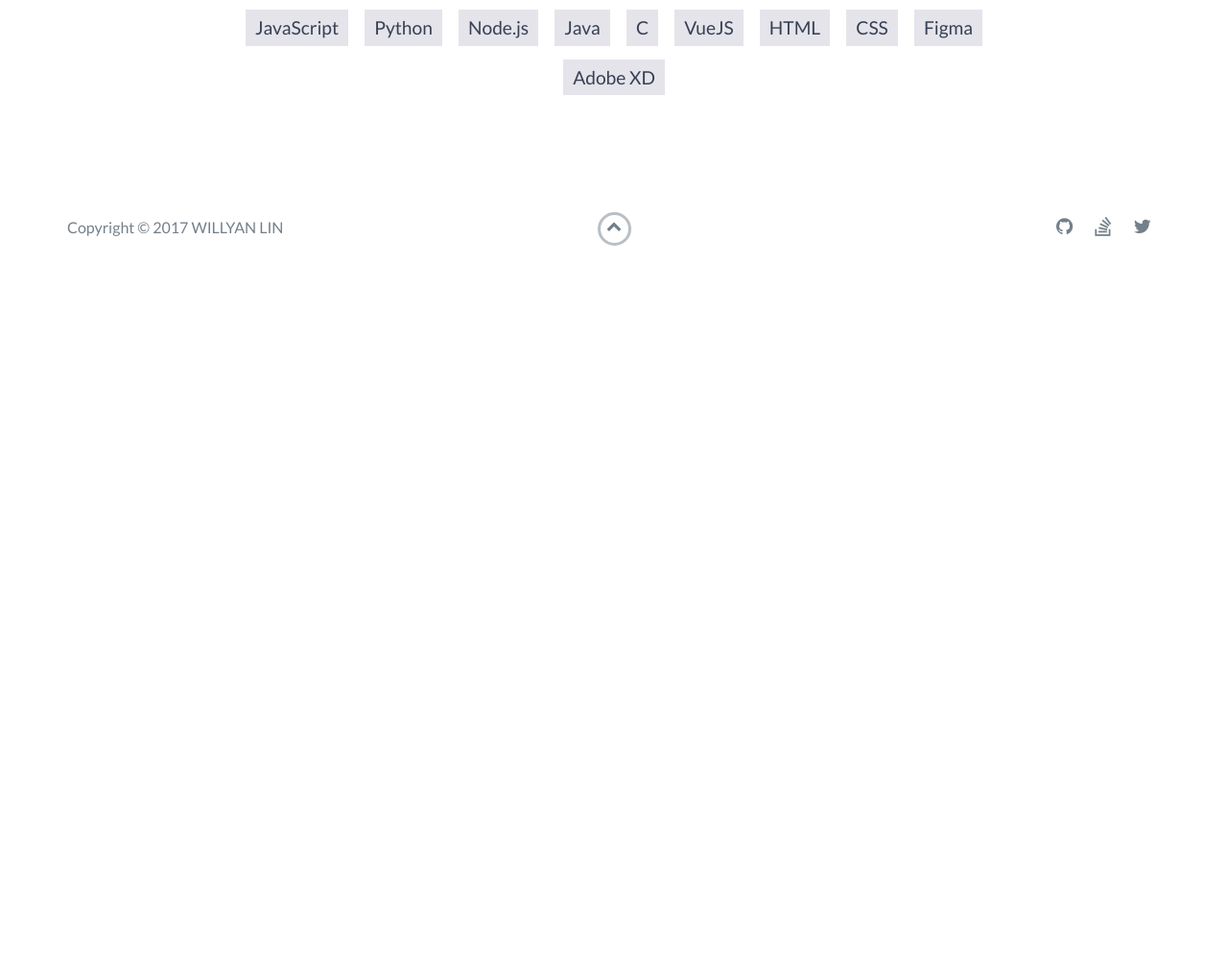
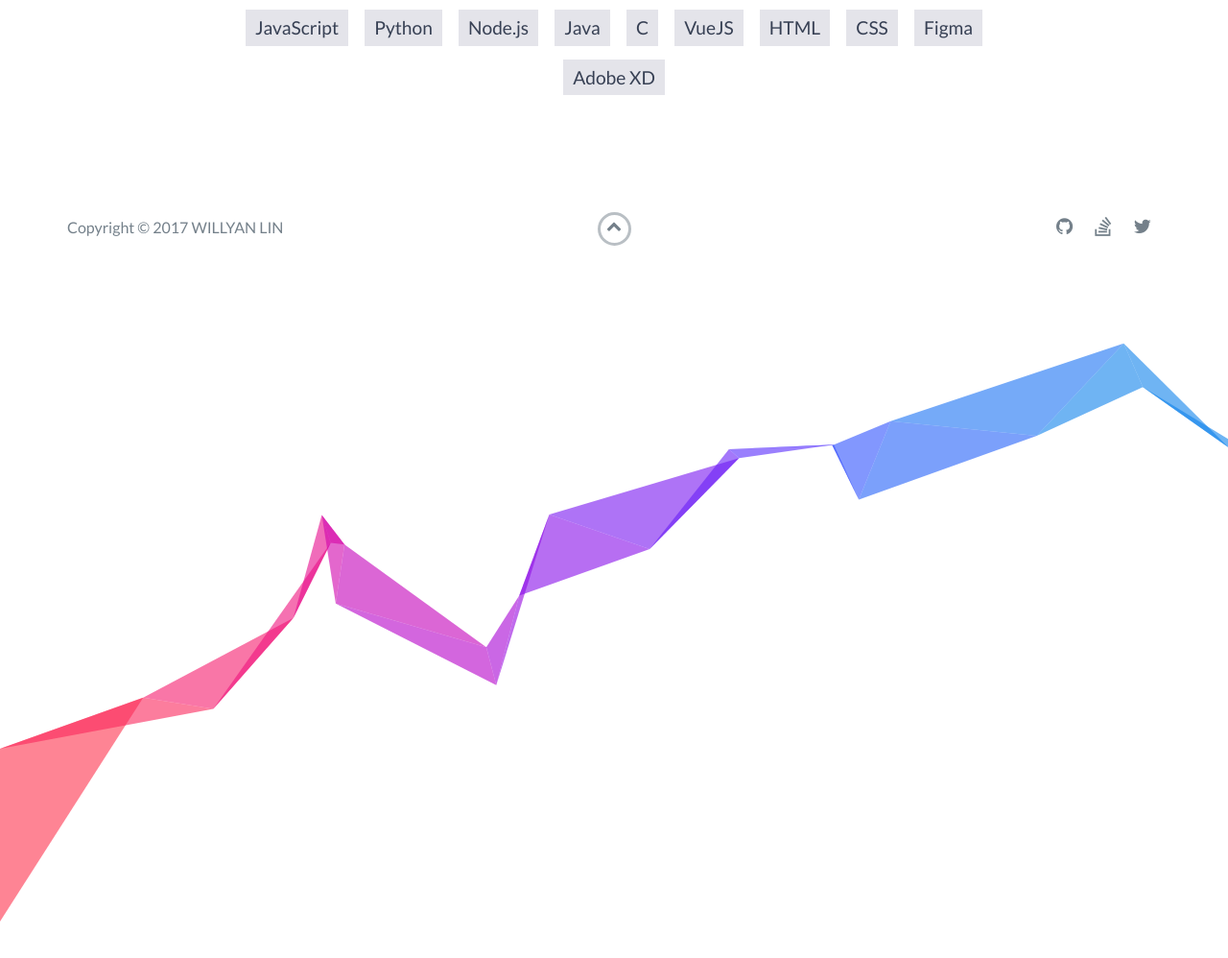
Before and after one commit to willdow/Portfolio, a website: page index.html in a window 1280 px wide. Shown: the part 3262-4260 px from the top of the page at 96% size. Before the commit the page ends 3572 px from the top, so only its background shows below. Drawn offline with nearby package versions, Linux system fonts and the light colour scheme.

```diff
--- a/index.html
+++ b/index.html
@@ -15,6 +15,7 @@
 </head>
 
 <body>
+    <div class="all">
     <div id="mobile-menu-open" class="shadow-large">
         <i class="fa fa-bars" aria-hidden="true"></i>
     </div>
@@ -233,10 +234,60 @@
             </div>
         </div>
     </footer>
+    </div>
+    <canvas width="1440" height="741">
     <!-- End footer -->
 
     <script src="https://ajax.googleapis.com/ajax/libs/jquery/1.12.4/jquery.min.js"></script>
     <script src="js/scripts.min.js"></script>
+    <script>
+
+    document.addEventListener('touchmove', function (e) {
+                e.preventDefault()
+            })
+            var c = document.getElementsByTagName('canvas')[0],
+                x = c.getContext('2d'),
+                pr = window.devicePixelRatio || 1,
+                w = window.innerWidth,
+                h = window.innerHeight,
+                f = 90,
+                q,
+                m = Math,
+                r = 0,
+                u = m.PI*2,
+                v = m.cos,
+                z = m.random
+            c.width = w*pr
+            c.height = h*pr
+            x.scale(pr, pr)
+            x.globalAlpha = 0.6
+            function i(){
+                x.clearRect(0,0,w,h)
+                q=[{x:0,y:h*.7+f},{x:0,y:h*.7-f}]
+                while(q[1].x<w+f) d(q[0], q[1])
+            }
+            function d(i,j){
+                x.beginPath()
+                x.moveTo(i.x, i.y)
+                x.lineTo(j.x, j.y)
+                var k = j.x + (z()*2-0.25)*f,
+                    n = y(j.y)
+                x.lineTo(k, n)
+                x.closePath()
+                r-=u/-50
+                x.fillStyle = '#'+(v(r)*127+128<<16 | v(r+u/3)*127+128<<8 | v(r+u/3*2)*127+128).toString(16)
+                x.fill()
+                q[0] = q[1]
+                q[1] = {x:k,y:n}
+            }
+            function y(p){
+                var t = p + (z()*2-1.1)*f
+                return (t>h||t<0) ? y(p) : t
+            }
+            document.onclick = i
+            document.ontouchstart = i
+            i()
+        </script>
 </body>
 
 </html>
```
